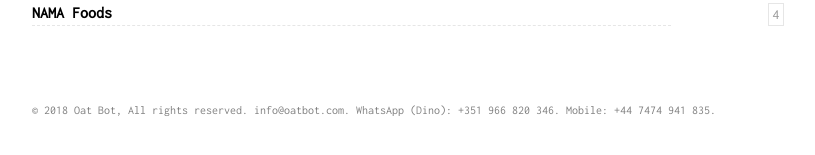
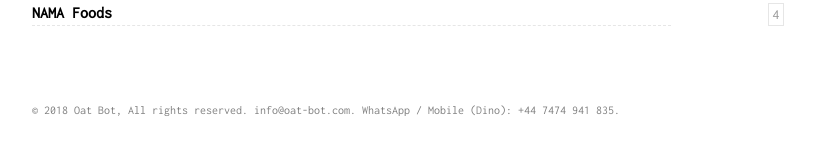
Before and after one commit to dino-koutrouzas/dotcom, a Jekyll site: the page built from index.html, in a window 1280 px wide. Shown: the part 561-716 px from the top of the page, without its empty margins (232-1047 px from the left). Built offline with Jekyll 4.4.1, drawn with Linux system fonts in a browser that asks for light colours.

Commit message:
Update footer.html

```diff
--- a/_includes/footer.html
+++ b/_includes/footer.html
@@ -1,5 +1,5 @@
 <footer class="site-footer">
   <div class="container">
-    <small class="block">&copy; {{ site.time | date: '%Y' }} {{ site.author.name }}, All rights reserved. info@oatbot.com. WhatsApp (Dino): +351 966 820 346. Mobile: +44 7474 941 835.</small>
+    <small class="block">&copy; {{ site.time | date: '%Y' }} {{ site.author.name }}, All rights reserved. info@oat-bot.com. WhatsApp / Mobile (Dino): +44 7474 941 835.</small>
   </div>
 </footer>
```
